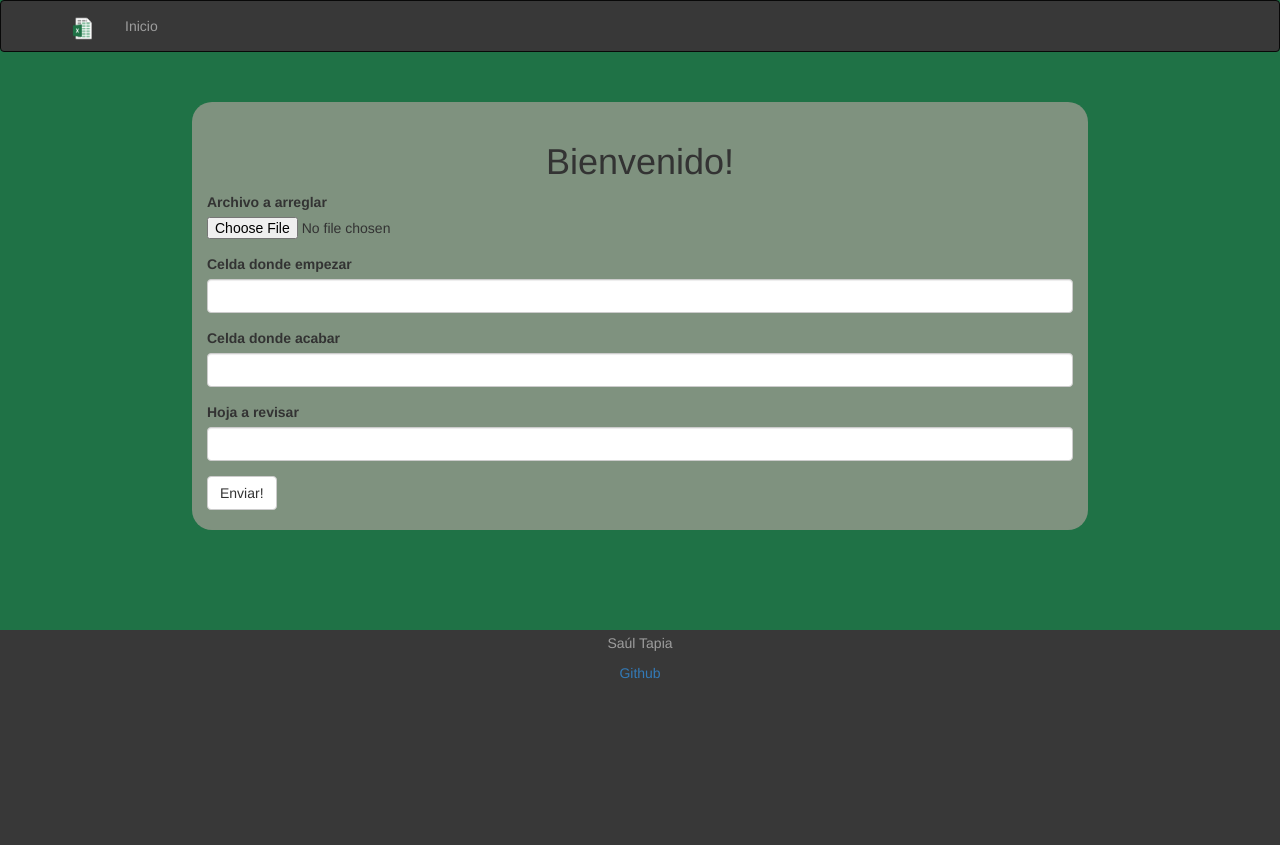
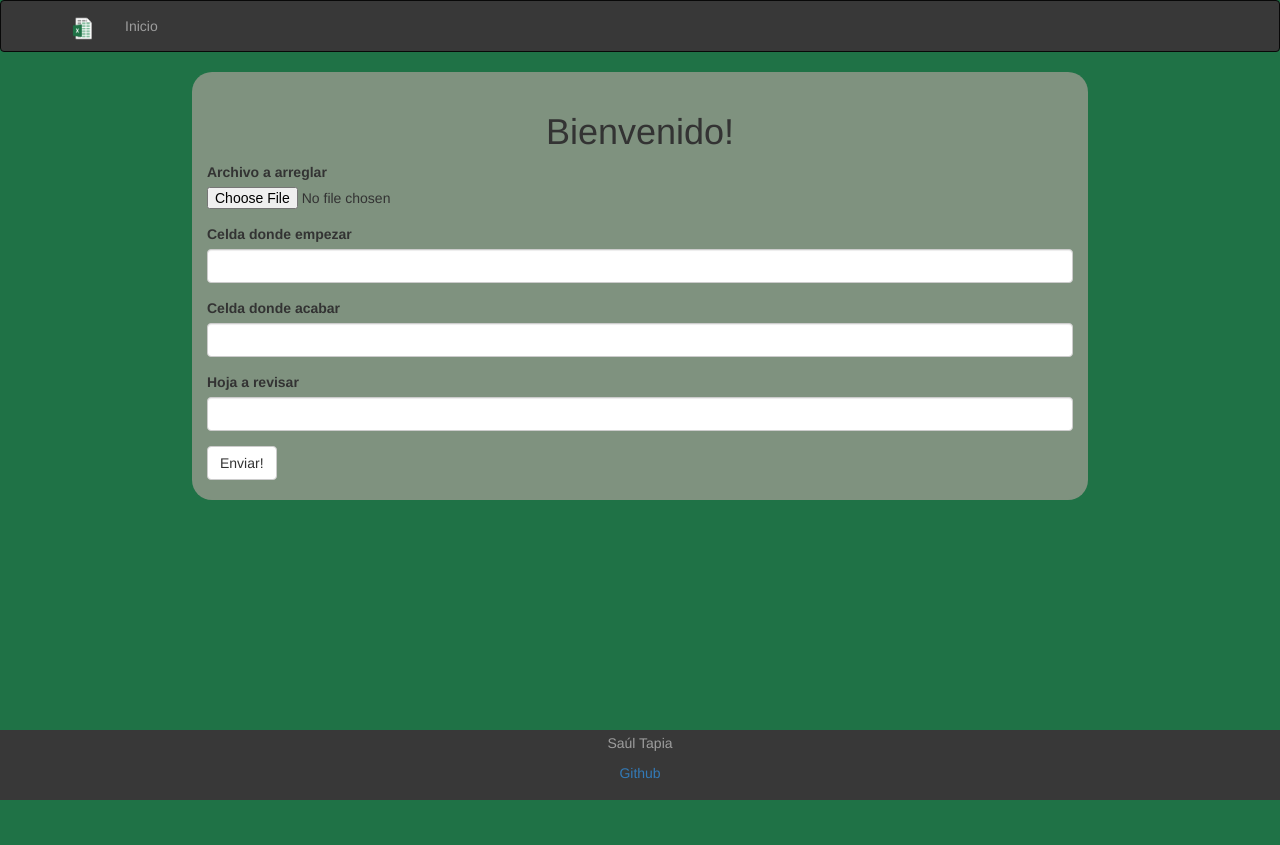
Before and after one commit to SaulTapia/ortografia-xlsx, a Flask app: page / in a window 1280 px wide. After the commit the page ends 800 px from the top, so only its background shows below. Run offline with Flask 2, Linux system fonts and the light colour scheme; some libraries are stand-ins or nearby versions.

Commit message:
Fixed footer

```diff
--- a/app_assets/static/css/main.css
+++ b/app_assets/static/css/main.css
@@ -5,13 +5,34 @@ body {
     background-color: #1f7246;
 }
 footer {
-    height: 215px;
+    position: absolute;
+    bottom: 0;
+    width: 100%;
+    height: 7rem;            /* Footer height */
     text-align: center;
     padding: 3px;
     margin-top: 100px;
     background-color: #383838;
     color: #9d9d9d;
 }
+#page-container {
+    position: relative;
+    min-height: 100vh;
+}
+
+#content-wrap {
+    padding-bottom: 7rem;    /* Footer height */
+}
+
+#footer {
+    position: absolute;
+    bottom: 0;
+    width: 100%;
+    height: 2.5rem;            /* Footer height */
+}
+
+
+
 .main-title {
     text-align: center;
 }
@@ -21,8 +42,6 @@ footer {
     padding-bottom: 20px;
     padding-top: 20px;
     border-radius: 20px;
-    margin-top: 50px;
-    margin-bottom: 50px;
 }
 .footer-items {
     display: flex;
--- a/app_assets/templates/base.html
+++ b/app_assets/templates/base.html
@@ -9,6 +9,8 @@
 {% endblock %}
 
 {% block body %}
+    <div id="page-container">
+        <div id="content-wrap">
             {% block navbar %}
                 {% include 'navbar.html' %}
             {% endblock %}
@@ -25,10 +27,12 @@
                 {% endfor %}
                 {% block content %}{% endblock %}
             </div>
-
+        </div>
         {% block footer %}
             {% include 'footer.html' %}
         {% endblock %}
+    </div>
+
     {% block scripts %}
         {{ super() }}
     {% endblock %}
```
Lines whose indentation alone changed are shown as unchanged.
